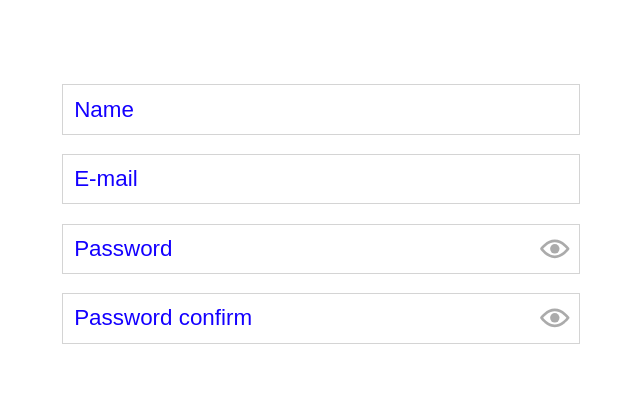
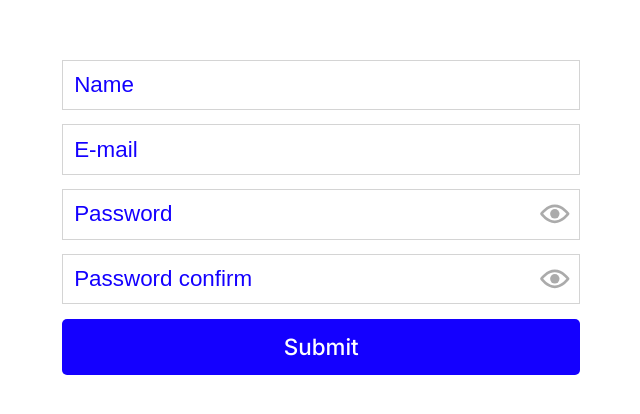
Before and after one commit to juanan-fernandez/advent-css-19, a React (Vite) app: page / in a window 1280 px wide. Shown: the part 186-600 px from the top of the page, without its empty margins (146-786 px from the left). Built offline with nearby package versions, Linux system fonts and the light colour scheme.

Commit message:
Submit button

```diff
--- /dev/null
+++ b/src/components/Button/Button.module.css
@@ -0,0 +1,29 @@
+.btn__container {
+	/* position: relative; */
+	display: flex;
+	justify-content: start;
+	align-items: center;
+	flex-wrap: wrap;
+	margin: 0.5rem auto;
+	width: 75%;
+}
+
+.btn {
+	width: 60%;
+	border-radius: 5px;
+	border: 1px solid transparent;
+	padding: 0.6em 1em;
+	font-weight: 500;
+	font-family: inherit;
+	background-color: var(--primary-blue);
+	cursor: pointer;
+	color: var(--background-label);
+	font-size: 1.4rem;
+	transition: all ease 0.25s;
+}
+
+.btn:hover {
+	background-color: var(--background-label);
+	color: var(--primary-blue);
+	box-shadow: 2px 2px 10px 1px rgba(0, 0, 0, 0.2);
+}
--- /dev/null
+++ b/src/components/Button/Button.tsx
@@ -0,0 +1,15 @@
+import styles from './Button.module.css';
+
+interface Props {
+	children: React.ReactNode;
+	handleClick?(): void;
+}
+export default function Button({ children, handleClick }: Props) {
+	return (
+		<div className={styles.btn__container}>
+			<button className={styles.btn} onClick={handleClick}>
+				{children}
+			</button>
+		</div>
+	);
+}
--- a/src/components/Form/Form.tsx
+++ b/src/components/Form/Form.tsx
@@ -1,9 +1,19 @@
+import styles from './Form.module.css';
 import { useState } from 'react';
 import Input from '../Input/Input';
+import Button from '../Button/Button';
 
 export default function Form() {
 	const [passwordValue, setPasswordValue] = useState('');
 	const [passwordConfirmValue, setPasswordConfirmValue] = useState('');
+
+	const updatePassword = (passValue: string): void => {
+		setPasswordValue(passValue);
+	};
+
+	const updatePasswordConfirm = (passConfirmValue: string): void => {
+		setPasswordConfirmValue(passConfirmValue);
+	};
 
 	const validateName = (name: string): boolean => {
 		return name.trim().length > 4;
@@ -32,12 +42,19 @@ export default function Form() {
 	};
 
 	const validatePasswordConfirmation = (password: string): boolean => {
-		return validatePassword(password) && passwordValue === passwordConfirmValue;
+		console.log({ passwordValue, passwordConfirmValue });
+
+		return validatePassword(password) && passwordValue === password;
+	};
+
+	const handleSubmitForm = (event: React.SyntheticEvent) => {
+		event.preventDefault();
+		console.log('submit');
 	};
 
 	return (
-		<section style={{ width: '100%' }}>
-			<form>
+		<section>
+			<form onSubmit={handleSubmitForm}>
 				<Input
 					placeholder='Name'
 					inputId='name'
@@ -64,6 +81,7 @@ export default function Form() {
 					inputName='email'
 					messageOnError='Password length must be 6 characters at least and only include letters and numbers'
 					validationFn={validatePassword}
+					onPasswordInput={updatePassword}
 				/>
 				<Input
 					placeholder='Password confirm'
@@ -73,7 +91,9 @@ export default function Form() {
 					inputName='password-confirm'
 					messageOnError='Password confirmation is not equal to password'
 					validationFn={validatePasswordConfirmation}
+					onPasswordInput={updatePasswordConfirm}
 				/>
+				<Button>Submit</Button>
 			</form>
 		</section>
 	);
--- a/src/components/Input/Input.module.css
+++ b/src/components/Input/Input.module.css
@@ -17,7 +17,7 @@
 	justify-content: center;
 	align-items: center;
 	flex-wrap: wrap;
-	margin: 1.2rem auto;
+	margin: 0.9rem auto;
 	width: 75%;
 }
 
--- a/src/components/Input/Input.tsx
+++ b/src/components/Input/Input.tsx
@@ -8,7 +8,8 @@ type InputProps = {
 	inputLabel: string;
 	placeholder: string;
 	messageOnError: string;
-	validationFn(inputVal: string | number | null | undefined): boolean;
+	validationFn?(inputVal: string | number | null | undefined): boolean;
+	onPasswordInput?(inputVal: string): void;
 };
 
 //inputVal:
@@ -18,6 +19,7 @@ export default function Input(props: InputProps) {
 		type,
 		placeholder,
 		validationFn,
+		onPasswordInput,
 		inputName,
 		inputId,
 		inputLabel,
@@ -42,6 +44,11 @@ export default function Input(props: InputProps) {
 
 	const validateInput = () => {
 		let validInput = true;
+
+		if (onPasswordInput && typeof onPasswordInput === 'function' && inputRef.current) {
+			onPasswordInput(inputRef.current?.value);
+		}
+
 		if (validationFn && typeof validationFn === 'function') {
 			validInput =
 				type === 'number'
--- a/src/index.css
+++ b/src/index.css
@@ -27,21 +27,7 @@ h1 {
 	line-height: 1.1;
 }
 
-button {
-	border-radius: 8px;
-	border: 1px solid transparent;
-	padding: 0.6em 1.2em;
-	font-size: 1em;
-	font-weight: 500;
-	font-family: inherit;
-	background-color: #1a1a1a;
-	cursor: pointer;
-	transition: border-color 0.25s;
-}
-button:hover {
-	border-color: #646cff;
-}
 button:focus,
 button:focus-visible {
-	outline: 4px auto -webkit-focus-ring-color;
+	outline: none;
 }
```
Also changed, not shown: .eslintrc.cjs.
